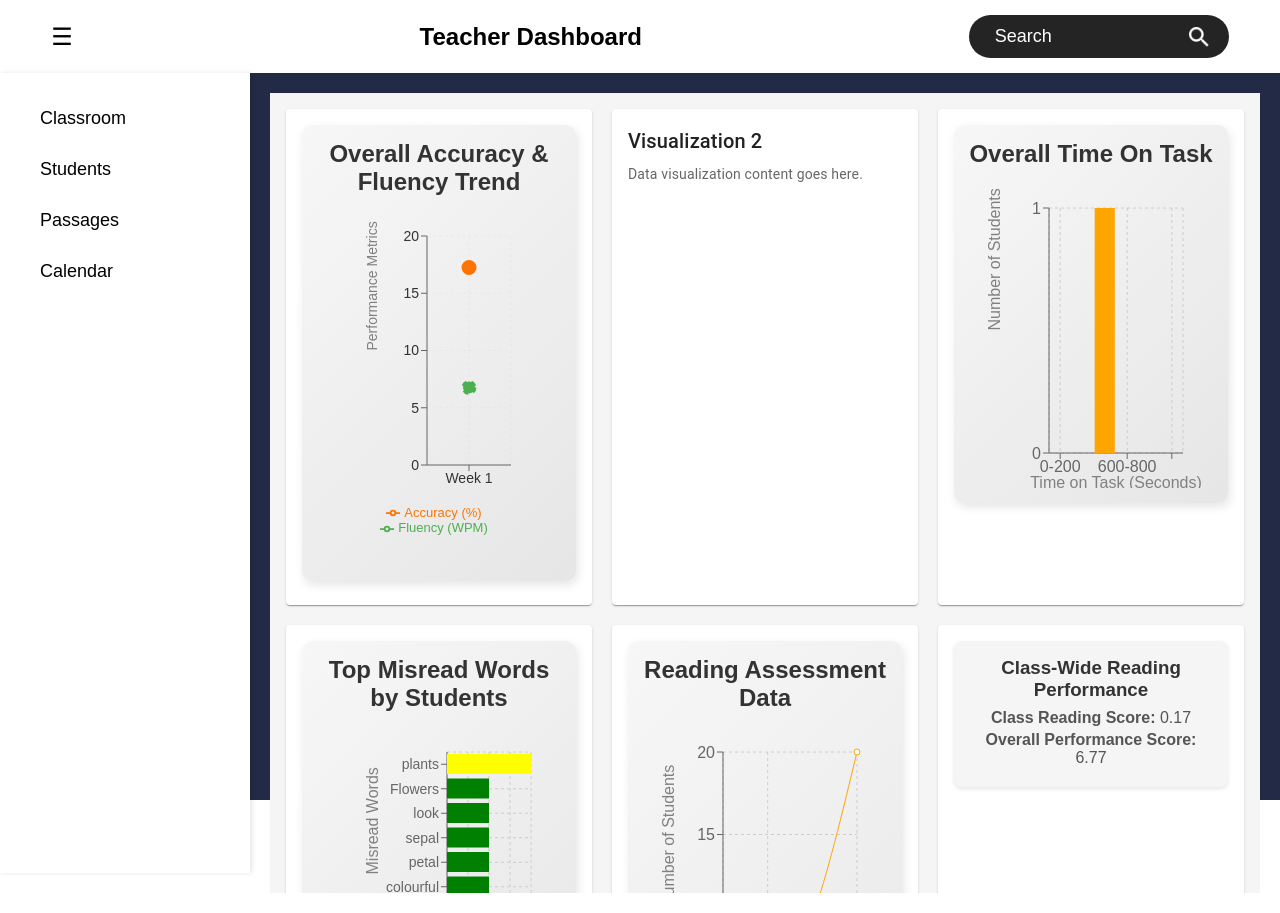
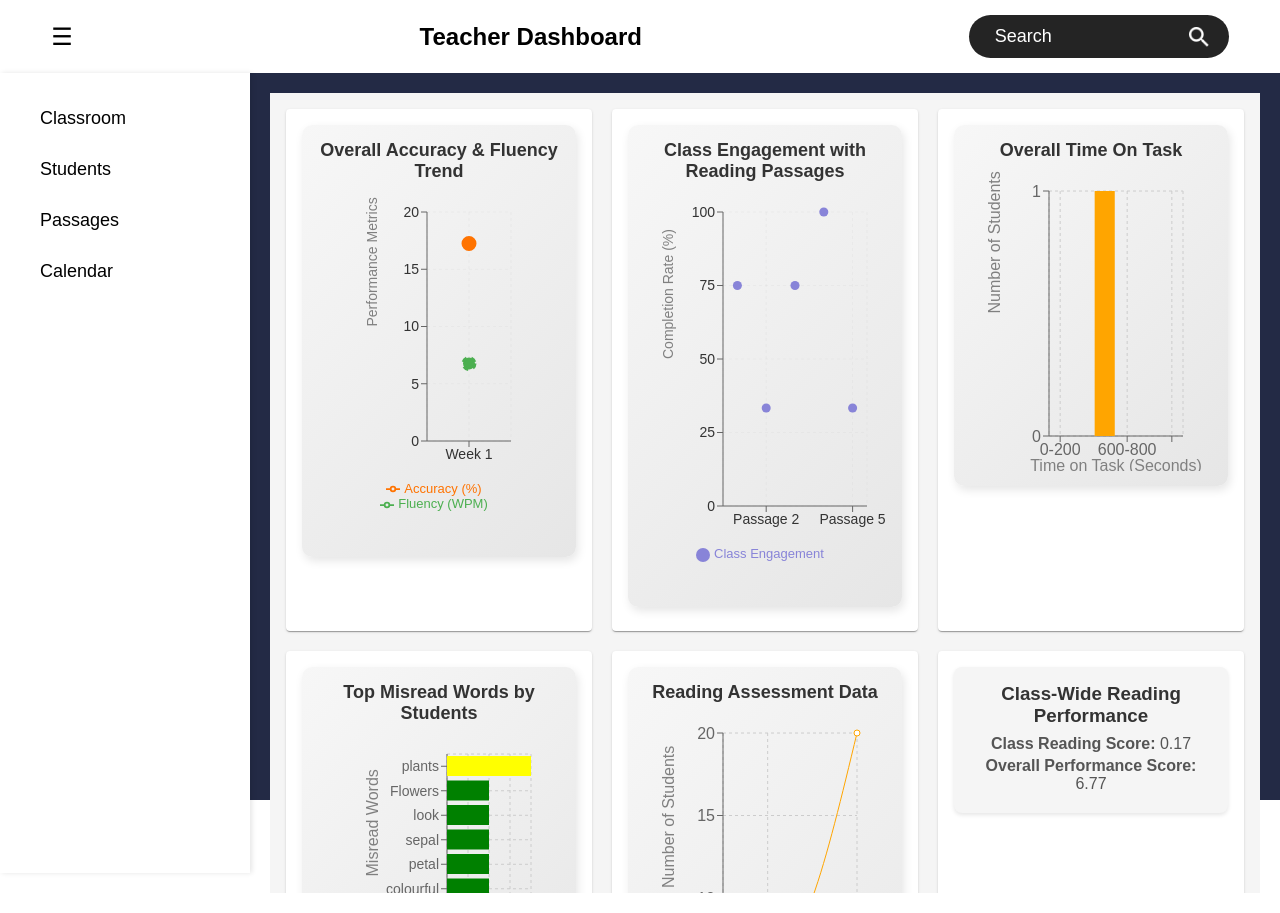
Before and after one commit to Data-Spasm/Visualization-Of-TC-Metrics, a React (Vite) app: page /classroom in a window 1280 px wide. Built offline with nearby package versions, Linux system fonts and the light colour scheme.

Commit message:
scatter chart showing class engagement with reading passages (file names say bubble chart but recharts didnt support it sigh, ill rename later)

```diff
--- /dev/null
+++ b/src/components/bubblecharts/ClassEngagementBubbleChart.css
@@ -0,0 +1,26 @@
+.chart-container {
+    width: 100%;
+    height: 100%;
+    padding: 15px;
+    background: linear-gradient(135deg, #f7f7f7, #e6e6e6);
+    border-radius: 10px;
+    box-shadow: 2px 4px 10px rgba(0, 0, 0, 0.1);
+    display: flex;
+    flex-direction: column;
+    align-items: center;
+    justify-content: center;
+  }
+
+  .chart-title {
+    text-align: center;
+    font-size: 18px;
+    font-weight: bold;
+    color: #333;
+    margin-bottom: 10px;
+  }
+
+  .no-data {
+    text-align: center;
+    font-size: 14px;
+    color: red;
+  }
--- /dev/null
+++ b/src/components/bubblecharts/ClassEngagementBubbleChart.jsx
@@ -0,0 +1,84 @@
+import React, { useEffect, useState } from "react";
+import { ScatterChart, Scatter, XAxis, YAxis, CartesianGrid, Tooltip, Legend, ResponsiveContainer } from "recharts";
+import { calculateClassEngagement } from "../../utils/calculateClassEngagement"; // Importing the function
+import './ClassEngagementBubbleChart.css';
+
+const ClassEngagementBubbleChart = ({ readingAttempts }) => {
+  const [engagementData, setEngagementData] = useState([]);
+
+  // Mock data for testing
+  const mockData = [
+    { title: "Passage 1", quit: false },
+    { title: "Passage 1", quit: false },
+    { title: "Passage 1", quit: true },
+    { title: "Passage 1", quit: false },
+    { title: "Passage 2", quit: false },
+    { title: "Passage 2", quit: true },
+    { title: "Passage 2", quit: true },
+    { title: "Passage 3", quit: false },
+    { title: "Passage 3", quit: false },
+    { title: "Passage 3", quit: false },
+    { title: "Passage 3", quit: true },
+    { title: "Passage 4", quit: false },
+    { title: "Passage 4", quit: false },
+    { title: "Passage 5", quit: true },
+    { title: "Passage 5", quit: true },
+    { title: "Passage 5", quit: false }
+  ];
+
+  useEffect(() => {
+    // Use mock data if no readingAttempts is passed
+    const dataToUse = readingAttempts && readingAttempts.length > 0 ? readingAttempts : mockData;
+
+    if (dataToUse && dataToUse.length > 0) {
+      const engagement = calculateClassEngagement(dataToUse);
+      setEngagementData(engagement);
+    }
+  }, [readingAttempts]);
+
+  return (
+    <div className="chart-container">
+      <h3 className="chart-title">Class Engagement with Reading Passages</h3>
+      <ResponsiveContainer width="100%" height={400}>
+        <ScatterChart margin={{ top: 20, right: 20, left: 20, bottom: 30 }}>
+          <CartesianGrid strokeDasharray="3 3" strokeOpacity={0.2} />
+          <XAxis
+            dataKey="passageTitle"
+            name="Passage Title"
+            tick={{ fontSize: 14, fill: '#333' }}
+          />
+          <YAxis
+            dataKey="completionRate"
+            name="Completion Rate (%)"
+            tick={{ fontSize: 14, fill: '#333' }}
+            label={{ value: 'Completion Rate (%)', angle: -90, position: 'insideLeft', fontSize: 14 }}
+          />
+          <Tooltip
+            contentStyle={{
+              backgroundColor: '#fff',
+              border: '1px solid #ddd',
+              borderRadius: '8px',
+              fontSize: '13px',
+              padding: '10px'
+            }}
+            itemStyle={{ color: '#555' }}
+          />
+          <Legend
+            verticalAlign="bottom"
+            align="center"
+            wrapperStyle={{ fontSize: '13px', paddingTop: '10px' }}
+          />
+          <Scatter
+            name="Class Engagement"
+            data={engagementData}
+            fill="#8884d8"
+            shape="circle"
+            sizeKey="bubbleSize" // Bubbles will vary in size based on the number of attempts
+          />
+        </ScatterChart>
+      </ResponsiveContainer>
+    </div>
+  );
+};
+
+export default ClassEngagementBubbleChart;
--- /dev/null
+++ b/src/utils/calculateClassEngagement.js
@@ -0,0 +1,39 @@
+export const calculateClassEngagement = (readingAttempts) => {
+    const passageData = {};
+
+    readingAttempts.forEach((attempt) => {
+        const passageTitle = attempt.title;
+        const isCompleted = attempt.quit === false;
+
+        if (!passageData[passageTitle]) {
+            passageData[passageTitle] = { started: 0, completed: 0, quit: 0 };
+        }
+
+        passageData[passageTitle].started += 1;
+
+        if (isCompleted) {
+            passageData[passageTitle].completed += 1;
+        } else {
+            passageData[passageTitle].quit += 1;
+        }
+    });
+
+    const engagementData = Object.keys(passageData).map((passageTitle) => {
+        const { started, completed, quit } = passageData[passageTitle];
+        const completionRate = (completed / started) * 100;
+        const quitRate = (quit / started) * 100;
+
+        return {
+            passageTitle,
+            started,
+            completed,
+            quit,
+            completionRate,
+            quitRate,
+            count: started,
+            bubbleSize: Math.sqrt(started) * 10 // Bubble size based on the number of attempts
+        };
+    });
+
+    return engagementData;
+};
--- a/src/views/Classroom.css
+++ b/src/views/Classroom.css
@@ -30,13 +30,13 @@
   background-color: white;
 }
 
-/* Second card in the second row: Reading Assessment Data Line Graph */
-.card .reading-assessment-graph {
+/* Second card in the second row: Class Engagement Bubble Chart */
+.card .bubble-chart-card {
   padding: 20px;
-  text-align: center; /* Center-align the graph title */
+  text-align: center; /* Center-align the bubble chart */
 }
 
-.reading-assessment-graph h2 {
+.bubble-chart-card h2 {
   margin-bottom: 15px;
   font-size: 18px;
   color: #333;
--- a/src/views/Classroom.jsx
+++ b/src/views/Classroom.jsx
@@ -5,11 +5,12 @@ import ReadingProgressBar from "../components/progressbar/ReadingProgressBar";
 import TimeOnTaskChart from "../components/barcharts/TimeOnTaskChart";
 import TopMisreadWordsChart from "../components/barcharts/TopMisreadWordsChart";
 import ClassWideReadingPerformance from "../components/textbase/ClassWideReadingPerformance";
-import ReadingAssessmentDataLineGraph from "../components/linegraphs/ReadingAssessmentDataLineGraph";  // Import the graph
+import ReadingAssessmentDataLineGraph from "../components/linegraphs/ReadingAssessmentDataLineGraph";
+import ClassEngagementBubbleChart from "../components/bubblecharts/ClassEngagementBubbleChart";
 import "./Classroom.css";
 
 const Classroom = ({ student, readingAttempts }) => {
-  const [students, setStudents] = useState([]); // Added students state
+  const [students, setStudents] = useState([]);
   const [overallPerformanceData, setOverallPerformanceData] = useState([]);
   const [timeOnTaskData, setTimeOnTaskData] = useState([]);
   const [misreadData, setMisreadData] = useState([]);
@@ -60,14 +61,10 @@ const Classroom = ({ student, readingAttempts }) => {
           </CardContent>
         </Card>
 
+        {/* Bubble Chart Card as the second card */}
         <Card className="card">
           <CardContent>
-            <Typography gutterBottom variant="h6" component="div">
-              Visualization 2
-            </Typography>
-            <Typography variant="body2" sx={{ color: "text.secondary" }}>
-              Data visualization content goes here.
-            </Typography>
+            <ClassEngagementBubbleChart readingAttempts={readingAttempts} />
           </CardContent>
         </Card>
 
```
